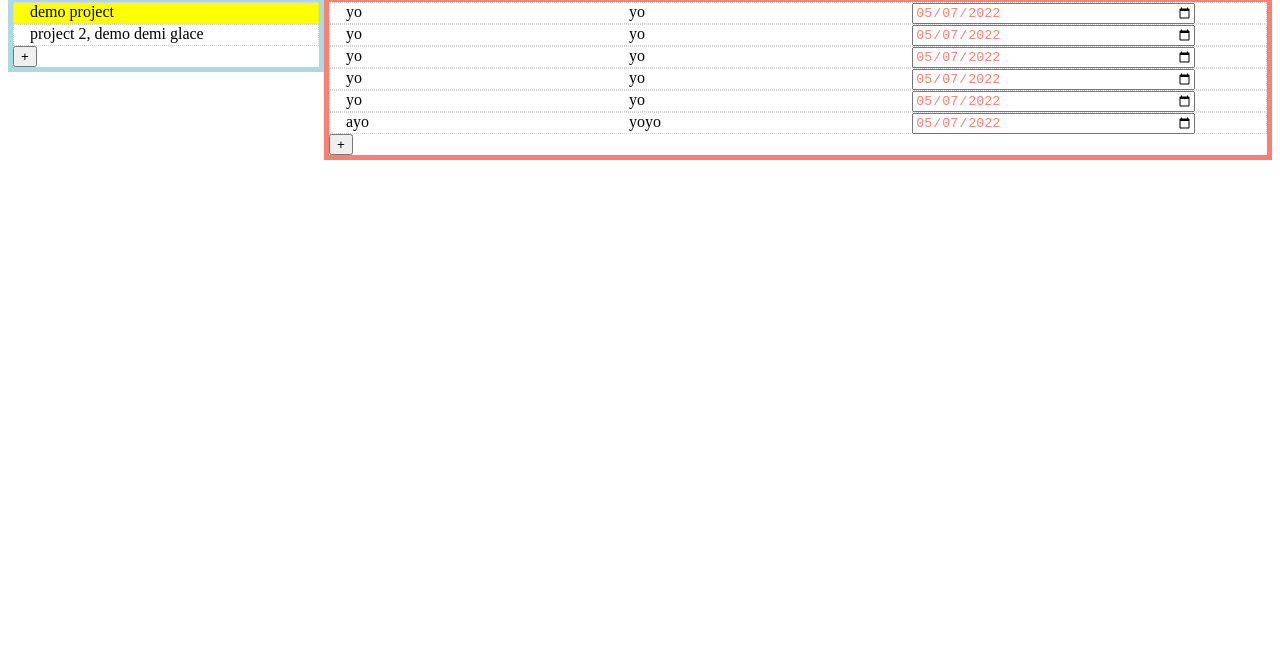
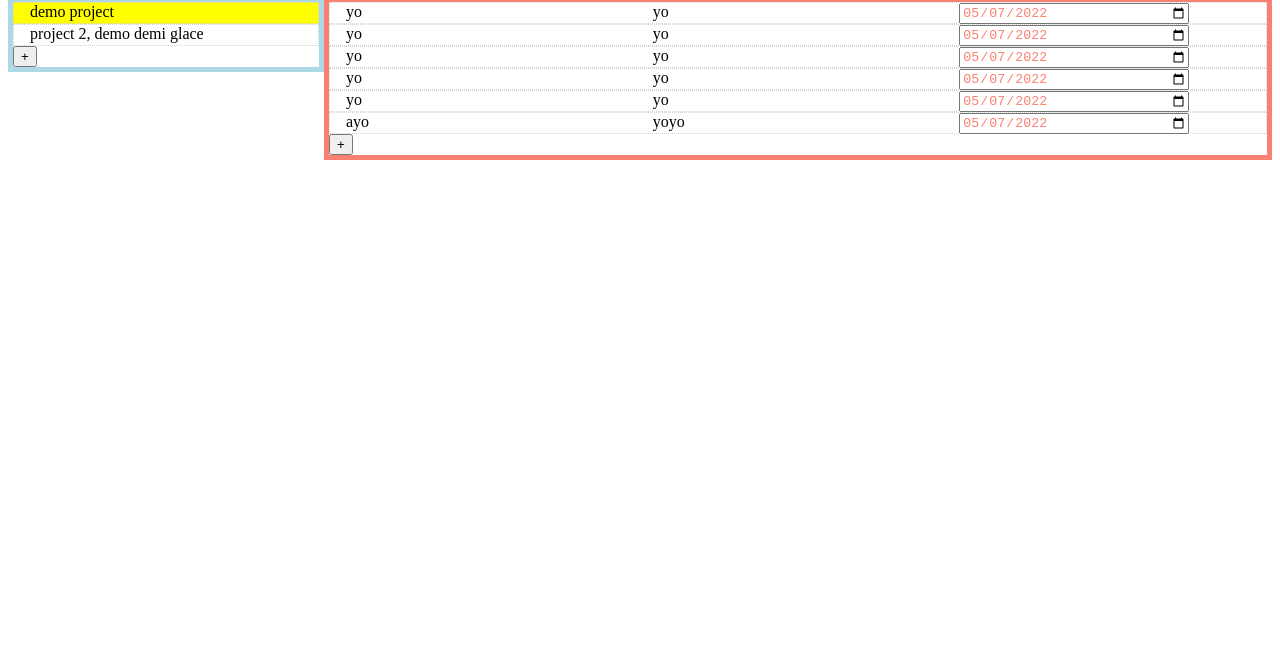
Before and after one commit to daygoDao/todo-list, a website built with webpack: page dist/index.html in a window 1280 px wide. Shown: the part 141-800 px from the top of the page. Built offline with Linux system fonts and the light colour scheme.

Commit message:
properly aligned tasks and task header

```diff
--- a/src/style.css
+++ b/src/style.css
@@ -52,7 +52,7 @@ ul {
 
 .task {
   display: grid;
-  grid-template-columns: 1fr 1fr 1fr 0.25fr;
+  grid-template-columns: 1fr 1fr .75fr 0.25fr;
   /* justify-items: center; */
 }
 
```
Also changed, not shown: dist/main.js.
